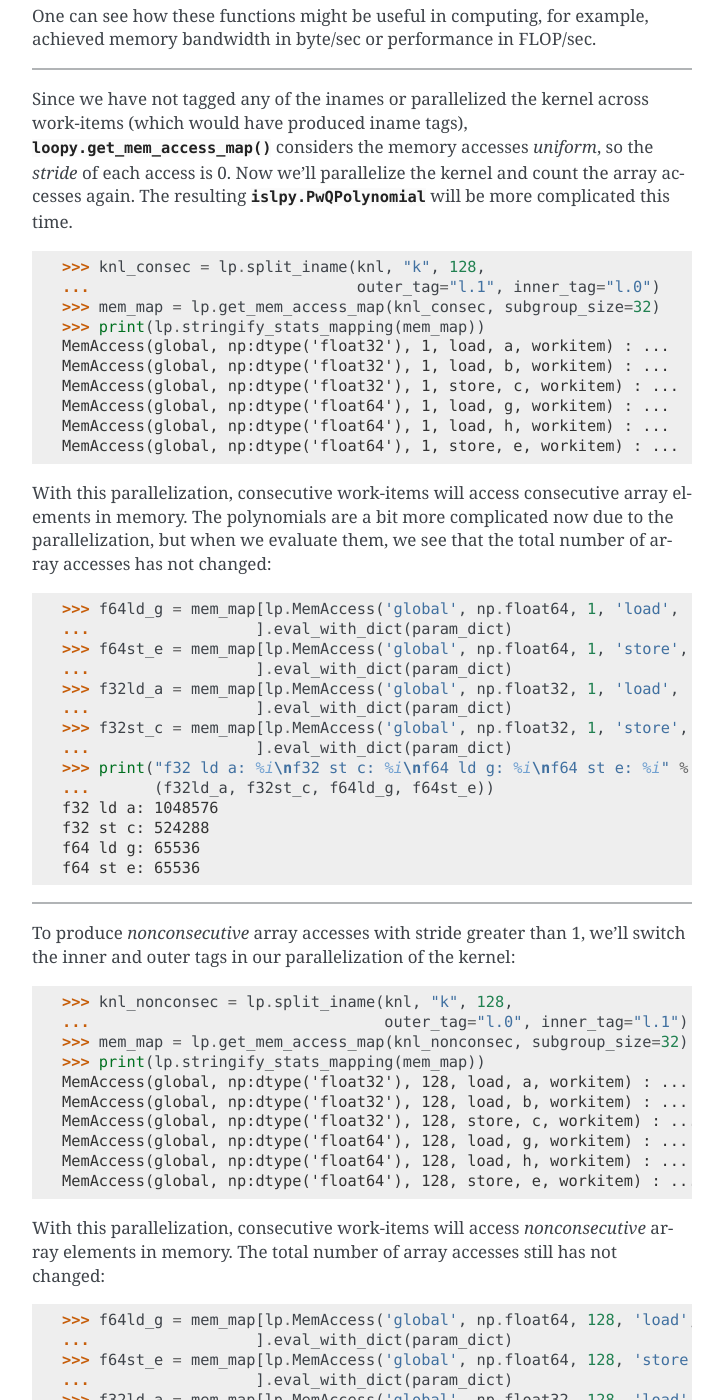
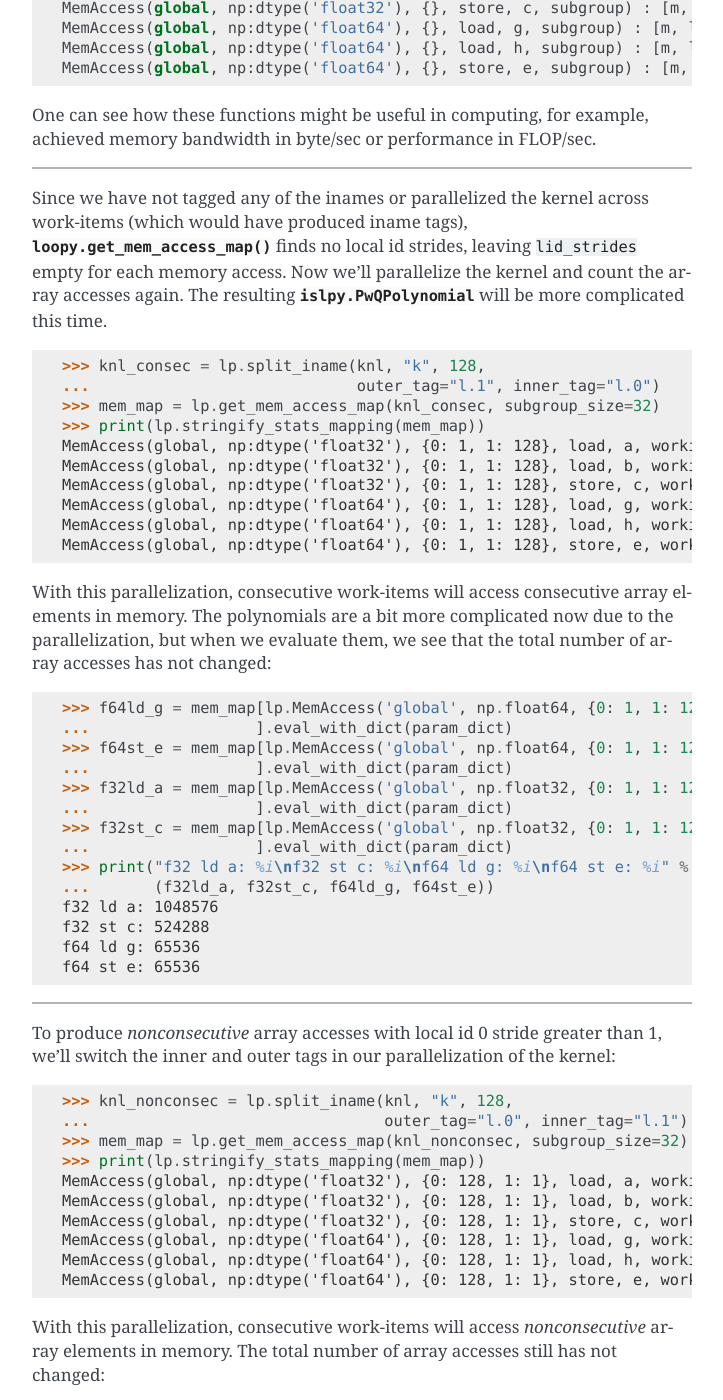
Before and after one commit to inducer/loopy, a Sphinx documentation site: the page built from doc/tutorial.rst, in a window 1280 px wide and 1400 px high, scrolled down 32922 px. Shown: the whole window, without its empty margins (388-1111 px from the left). Built offline with Sphinx 7.4.7, drawn with Linux system fonts in a browser that asks for light colours; some of the changed text lies outside the part shown.

Commit message:
updated tutorial for lid_strides change

```diff
--- a/doc/tutorial.rst
+++ b/doc/tutorial.rst
@@ -1661,8 +1661,13 @@ Each line of output will look roughly like::
 - dtype: A :class:`loopy.LoopyType` or :class:`numpy.dtype` that specifies the
   data type accessed.
 
-- stride: An :class:`int` that specifies stride of the memory access. A stride
-  of 0 indicates a uniform access (i.e. all work-items access the same item).
+- stride: A :class:`dict` of **{** :class:`int` **:**
+  :class:`pymbolic.primitives.Variable` or :class:`int` **}** that specifies
+  local strides for each local id in the memory access index. Local ids not
+  found will not be present in ``lid_strides.keys()``. Uniform access (i.e.
+  work-items within a sub-group access the same item) is indicated by setting
+  ``lid_strides[0]=0``, but may also occur when no local id 0 is found, in
+  which case the 0 key will not be present in lid_strides.
 
 - direction: A :class:`str` that specifies the direction of memory access as
   **load** or **store**.
@@ -1730,7 +1735,7 @@ achieved memory bandwidth in byte/sec or performance in FLOP/sec.
 
 Since we have not tagged any of the inames or parallelized the kernel across
 work-items (which would have produced iname tags), :func:`loopy.get_mem_access_map`
-considers the memory accesses *uniform*, so the *stride* of each access is 0.
+finds no local id strides, leaving ``lid_strides`` empty for each memory access.
 Now we'll parallelize the kernel and count the array accesses again. The
 resulting :class:`islpy.PwQPolynomial` will be more complicated this time.
 
@@ -1740,12 +1745,12 @@ resulting :class:`islpy.PwQPolynomial` will be more complicated this time.
     ...                             outer_tag="l.1", inner_tag="l.0")
     >>> mem_map = lp.get_mem_access_map(knl_consec, subgroup_size=32)
     >>> print(lp.stringify_stats_mapping(mem_map))
-    MemAccess(global, np:dtype('float32'), 1, load, a, workitem) : ...
-    MemAccess(global, np:dtype('float32'), 1, load, b, workitem) : ...
-    MemAccess(global, np:dtype('float32'), 1, store, c, workitem) : ...
-    MemAccess(global, np:dtype('float64'), 1, load, g, workitem) : ...
-    MemAccess(global, np:dtype('float64'), 1, load, h, workitem) : ...
-    MemAccess(global, np:dtype('float64'), 1, store, e, workitem) : ...
+    MemAccess(global, np:dtype('float32'), {0: 1, 1: 128}, load, a, workitem) : ...
+    MemAccess(global, np:dtype('float32'), {0: 1, 1: 128}, load, b, workitem) : ...
+    MemAccess(global, np:dtype('float32'), {0: 1, 1: 128}, store, c, workitem) : ...
+    MemAccess(global, np:dtype('float64'), {0: 1, 1: 128}, load, g, workitem) : ...
+    MemAccess(global, np:dtype('float64'), {0: 1, 1: 128}, load, h, workitem) : ...
+    MemAccess(global, np:dtype('float64'), {0: 1, 1: 128}, store, e, workitem) : ...
     <BLANKLINE>
 
 With this parallelization, consecutive work-items will access consecutive array
@@ -1755,13 +1760,13 @@ array accesses has not changed:
 
 .. doctest::
 
-    >>> f64ld_g = mem_map[lp.MemAccess('global', np.float64, 1, 'load', 'g', CG.WORKITEM)
+    >>> f64ld_g = mem_map[lp.MemAccess('global', np.float64, {0: 1, 1: 128}, 'load', 'g', CG.WORKITEM)
     ...                  ].eval_with_dict(param_dict)
-    >>> f64st_e = mem_map[lp.MemAccess('global', np.float64, 1, 'store', 'e', CG.WORKITEM)
+    >>> f64st_e = mem_map[lp.MemAccess('global', np.float64, {0: 1, 1: 128}, 'store', 'e', CG.WORKITEM)
     ...                  ].eval_with_dict(param_dict)
-    >>> f32ld_a = mem_map[lp.MemAccess('global', np.float32, 1, 'load', 'a', CG.WORKITEM)
+    >>> f32ld_a = mem_map[lp.MemAccess('global', np.float32, {0: 1, 1: 128}, 'load', 'a', CG.WORKITEM)
     ...                  ].eval_with_dict(param_dict)
-    >>> f32st_c = mem_map[lp.MemAccess('global', np.float32, 1, 'store', 'c', CG.WORKITEM)
+    >>> f32st_c = mem_map[lp.MemAccess('global', np.float32, {0: 1, 1: 128}, 'store', 'c', CG.WORKITEM)
     ...                  ].eval_with_dict(param_dict)
     >>> print("f32 ld a: %i\nf32 st c: %i\nf64 ld g: %i\nf64 st e: %i" %
     ...       (f32ld_a, f32st_c, f64ld_g, f64st_e))
@@ -1772,8 +1777,8 @@ array accesses has not changed:
 
 ~~~~~~~~~~~
 
-To produce *nonconsecutive* array accesses with stride greater than 1, we'll
-switch the inner and outer tags in our parallelization of the kernel:
+To produce *nonconsecutive* array accesses with local id 0 stride greater than 1,
+we'll switch the inner and outer tags in our parallelization of the kernel:
 
 .. doctest::
 
@@ -1781,12 +1786,12 @@ switch the inner and outer tags in our parallelization of the kernel:
     ...                                outer_tag="l.0", inner_tag="l.1")
     >>> mem_map = lp.get_mem_access_map(knl_nonconsec, subgroup_size=32)
     >>> print(lp.stringify_stats_mapping(mem_map))
-    MemAccess(global, np:dtype('float32'), 128, load, a, workitem) : ...
-    MemAccess(global, np:dtype('float32'), 128, load, b, workitem) : ...
-    MemAccess(global, np:dtype('float32'), 128, store, c, workitem) : ...
-    MemAccess(global, np:dtype('float64'), 128, load, g, workitem) : ...
-    MemAccess(global, np:dtype('float64'), 128, load, h, workitem) : ...
-    MemAccess(global, np:dtype('float64'), 128, store, e, workitem) : ...
+    MemAccess(global, np:dtype('float32'), {0: 128, 1: 1}, load, a, workitem) : ...
+    MemAccess(global, np:dtype('float32'), {0: 128, 1: 1}, load, b, workitem) : ...
+    MemAccess(global, np:dtype('float32'), {0: 128, 1: 1}, store, c, workitem) : ...
+    MemAccess(global, np:dtype('float64'), {0: 128, 1: 1}, load, g, workitem) : ...
+    MemAccess(global, np:dtype('float64'), {0: 128, 1: 1}, load, h, workitem) : ...
+    MemAccess(global, np:dtype('float64'), {0: 128, 1: 1}, store, e, workitem) : ...
     <BLANKLINE>
 
 With this parallelization, consecutive work-items will access *nonconsecutive*
@@ -1795,13 +1800,13 @@ changed:
 
 .. doctest::
 
-    >>> f64ld_g = mem_map[lp.MemAccess('global', np.float64, 128, 'load', 'g', CG.WORKITEM)
+    >>> f64ld_g = mem_map[lp.MemAccess('global', np.float64, {0: 128, 1: 1}, 'load', 'g', CG.WORKITEM)
     ...                  ].eval_with_dict(param_dict)
-    >>> f64st_e = mem_map[lp.MemAccess('global', np.float64, 128, 'store', 'e', CG.WORKITEM)
+    >>> f64st_e = mem_map[lp.MemAccess('global', np.float64, {0: 128, 1: 1}, 'store', 'e', CG.WORKITEM)
     ...                  ].eval_with_dict(param_dict)
-    >>> f32ld_a = mem_map[lp.MemAccess('global', np.float32, 128, 'load', 'a', CG.WORKITEM)
+    >>> f32ld_a = mem_map[lp.MemAccess('global', np.float32, {0: 128, 1: 1}, 'load', 'a', CG.WORKITEM)
     ...                  ].eval_with_dict(param_dict)
-    >>> f32st_c = mem_map[lp.MemAccess('global', np.float32, 128, 'store', 'c', CG.WORKITEM)
+    >>> f32st_c = mem_map[lp.MemAccess('global', np.float32, {0: 128, 1: 1}, 'store', 'c', CG.WORKITEM)
     ...                  ].eval_with_dict(param_dict)
     >>> print("f32 ld a: %i\nf32 st c: %i\nf64 ld g: %i\nf64 st e: %i" %
     ...       (f32ld_a, f32st_c, f64ld_g, f64st_e))
@@ -1819,7 +1824,7 @@ criteria are more complicated than a simple list of allowable values:
     >>> def f(key):
     ...     from loopy.types import to_loopy_type
     ...     return key.dtype == to_loopy_type(np.float32) and \
-    ...            key.stride > 1
+    ...            key.lid_strides[0] > 1
     >>> count = mem_map.filter_by_func(f).eval_and_sum(param_dict)
     >>> print(count)
     2097152
```
Also changed, not shown: other parts of doc/tutorial.rst (+15 -15 lines).
